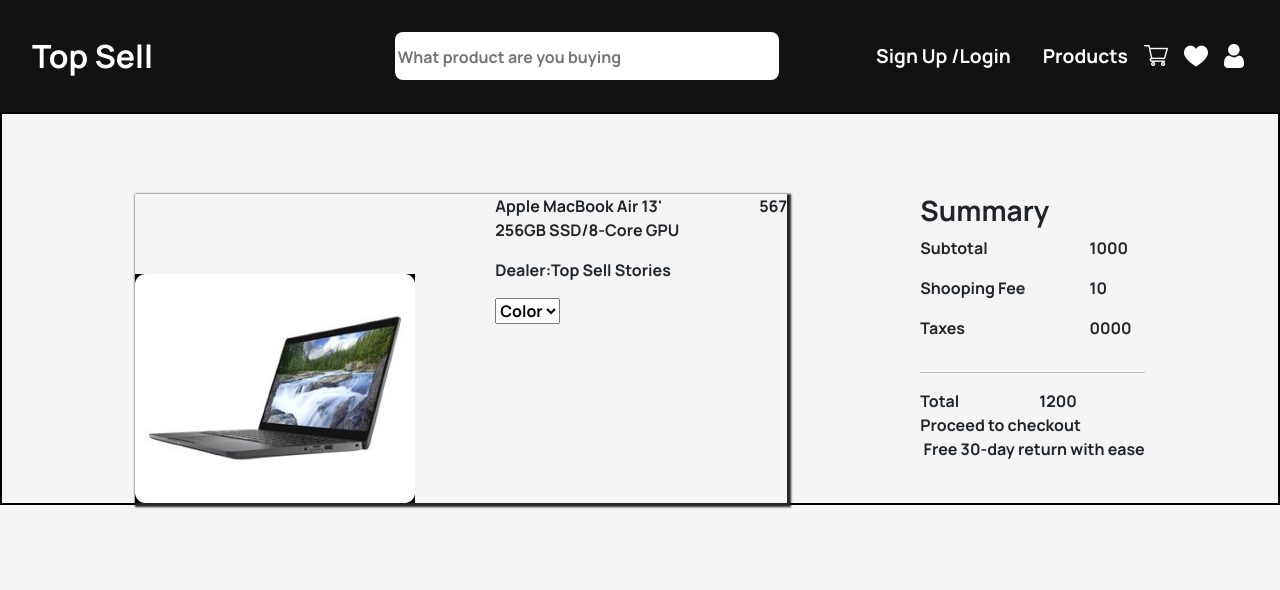
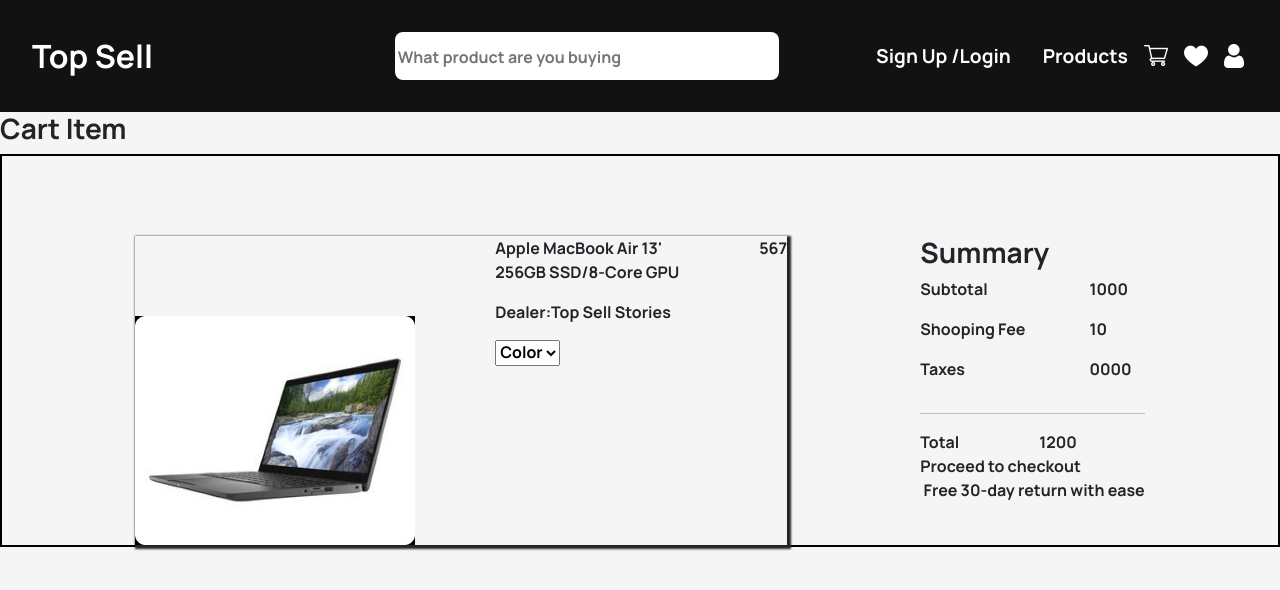
Before and after one commit to Adebayo114/Hng2, a React (Vite) app in the folder my-react-app/: page /cart in a window 1280 px wide. Shown: the top 590 px of the page. Built offline with nearby package versions, Linux system fonts and the light colour scheme.

Commit message:
my message

```diff
--- a/my-react-app/src/components/Cart.tsx
+++ b/my-react-app/src/components/Cart.tsx
@@ -10,7 +10,7 @@ function Cart() {
 
 
 
-
+        <h3>Cart Item</h3>
             {/* parent div */}
             <div className="pc-cart">
                     {/* first-details */}
@@ -20,6 +20,7 @@ function Cart() {
                     <img id='imc' src={image} alt="" />
                 </div>
                 <div className="pcs-dts3">
+
                     <p>Apple MacBook Air 13'
                         <p>256GB SSD/8-Core GPU</p>
                     </p>
```
